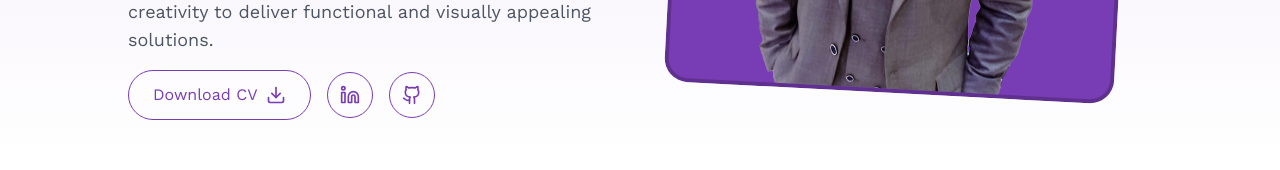
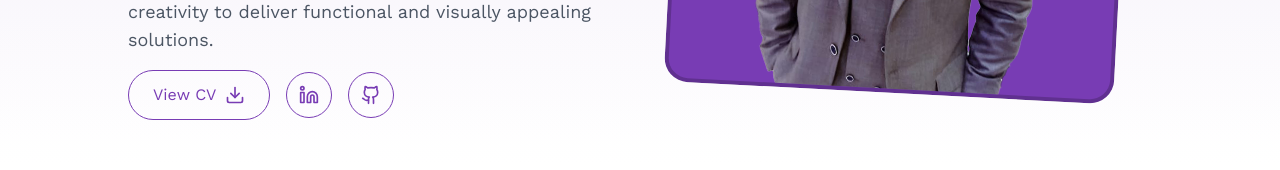
Before and after one commit to Abdalla-0/abdullah-portfolio, a Next.js app: page /en in a window 1280 px wide. Shown: the part 535-705 px from the top of the page. Built offline with nearby package versions, Linux system fonts and the light colour scheme; no server answers; the database is empty.

Commit message:
update cv link

```diff
--- a/src/app/[locale]/(Pages)/(Home)/components/HeroSection.tsx
+++ b/src/app/[locale]/(Pages)/(Home)/components/HeroSection.tsx
@@ -34,7 +34,7 @@ const HeroSection = () => {
                 target="_blank"
                 className="flex items-center gap-2 px-6 py-3 border border-primary text-primary rounded-full hover:bg-primary hover:text-white transition"
               >
-                {t("download_cv")} <Download size={20} />
+                {t("view_cv")} <Download size={20} />
               </Link>
               <div className="flex gap-4">
                 <Link
--- a/src/messages/ar.json
+++ b/src/messages/ar.json
@@ -18,7 +18,7 @@
       "greeting": "أنا عبد الله",
       "role": "مطور ويب متكامل ومصمم واجهة المستخدم وتجربة المستخدم",
       "description": "أقوم بإنشاء مواقع ويب متجاوبة بكود نظيف وتصاميم تركز على المستخدم، مما يجمع بين المهارات التقنية والإبداع لتقديم حلول وظيفية وجذابة بصريًا.",
-      "download_cv": "تحميل السيرة الذاتية",
+      "view_cv": "عرض السيرة الذاتية",
       "linkedin": "حساب لينكدإن",
       "github": "حساب GitHub"
     },
--- a/src/messages/en.json
+++ b/src/messages/en.json
@@ -18,7 +18,7 @@
       "greeting": "I am Abdalla",
       "role": "Full Stack Web Developer & UI/UX Designer",
       "description": "I create responsive websites with clean code and user-focused designs, combining technical skills with creativity to deliver functional and visually appealing solutions.",
-      "download_cv": "Download CV",
+      "view_cv": "View CV",
       "linkedin": "LinkedIn Profile",
       "github": "GitHub Profile"
     },
--- a/src/utils/constants.ts
+++ b/src/utils/constants.ts
@@ -22,7 +22,7 @@ export enum Routes {
     NEW = "new",
     EDIT = "edit",
     DELETE = "delete",
-    CV = "https://drive.google.com/file/d/1JhjRJ1ybmVu0Zh-7-4qreSpxMQO28Q8e/view?usp=sharing",
+    CV = "https://drive.google.com/file/d/1EAHBDrwAQIZaoegP6Ifm5l9VTo8sqESC/view?usp=drive_link",
     LINKEDIN = "https://www.linkedin.com/in/abdalla-atef/",
     GITHUB = "https://github.com/Abdalla-0",
     LOGIN = "login",
```
Also changed, not shown: .notes/ideas.txt.
